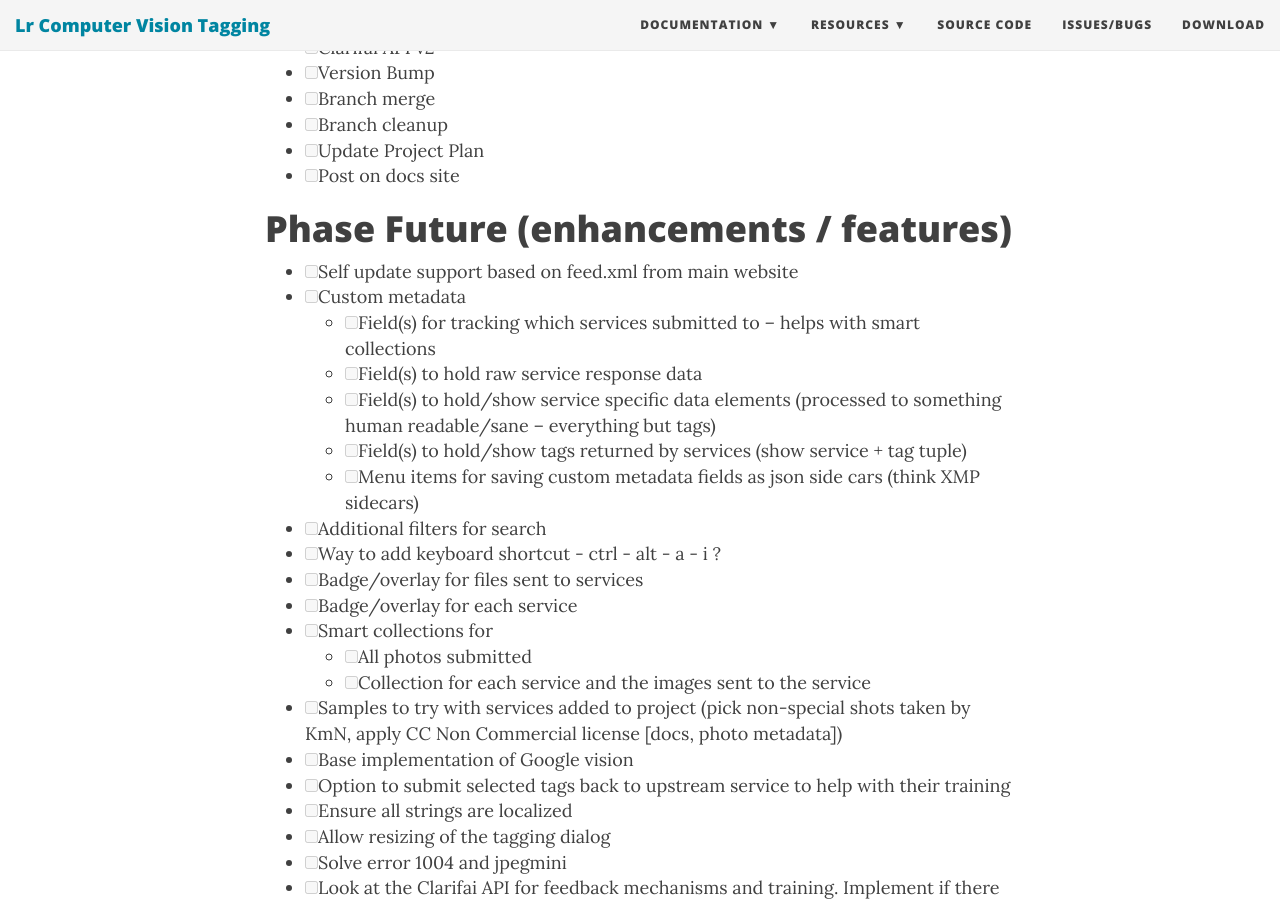
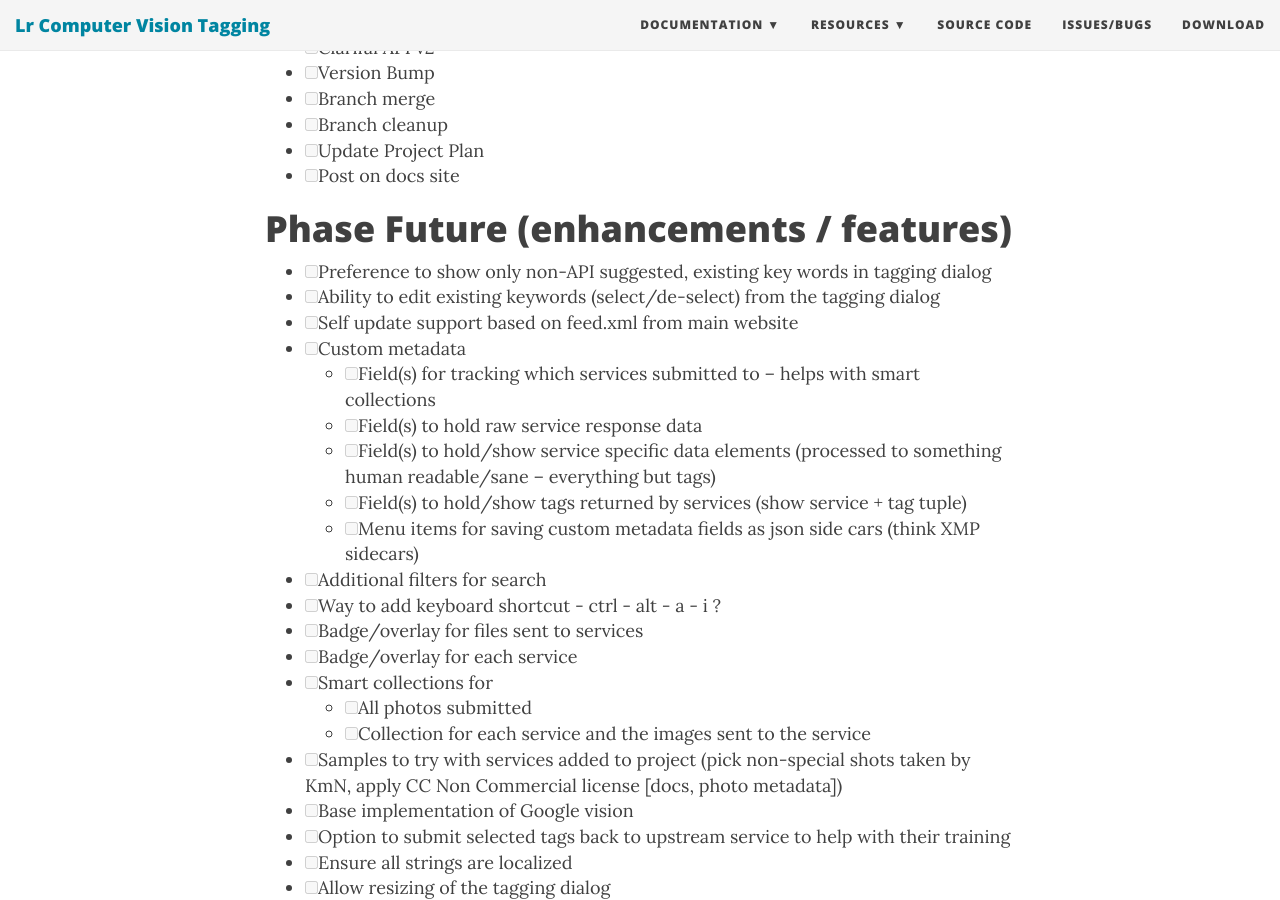
Before and after one commit to nyomanb/lr_plugin_computer_vision_tagging, a Jekyll site: the page built from project_plan.md, in a window 1280 px wide and 900 px high, scrolled down 2243 px. Built offline with Jekyll 4.4.1, drawn with Linux system fonts in a browser that asks for light colours; nearby versions of some CDN libraries.

Commit message:
Add additional enhancements to project plan

```diff
--- a/project_plan.md
+++ b/project_plan.md
@@ -78,6 +78,8 @@
 - [ ] Post on docs site
 
 # Phase Future (enhancements / features)
+- [ ] Preference to show only non-API suggested, existing key words in tagging dialog
+- [ ] Ability to edit existing keywords (select/de-select) from the tagging dialog
 - [ ] Self update support based on feed.xml from main website
 - [ ] Custom metadata
     - [ ] Field(s) for tracking which services submitted to -- helps with smart collections
```
